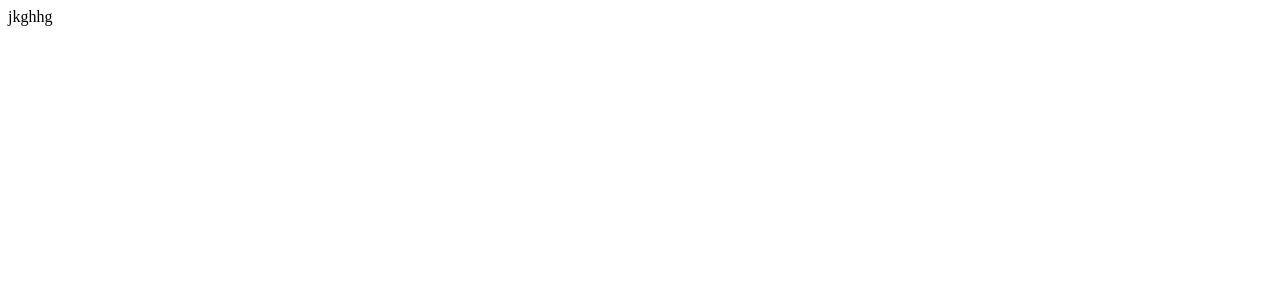
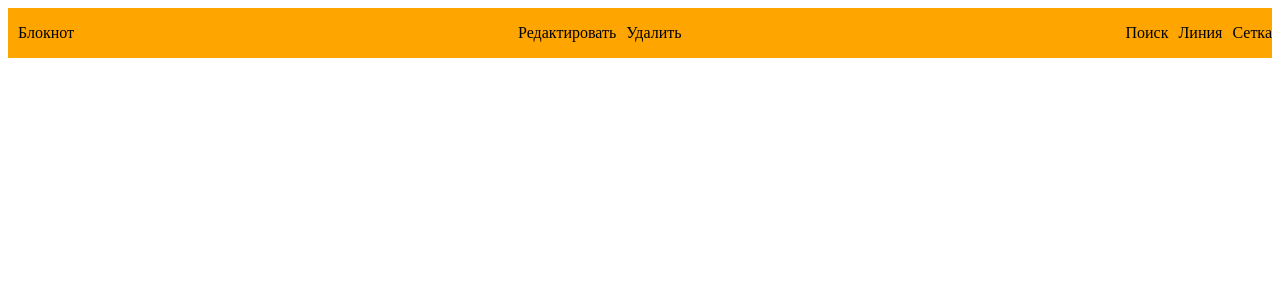
Before and after one commit to pylsar/vue-note-app, a Vue app: page / in a window 1280 px wide. Shown: the top 300 px of the page. Built offline with nearby package versions, Linux system fonts and the light colour scheme.

Commit message:
start styles

```diff
--- a/src/App.vue
+++ b/src/App.vue
@@ -1,14 +1,11 @@
 <script setup>
-
+  import ToolBar  from './components/common/ToolBar.vue';
 </script>
 
 <template>
-  <header>
-jkghhg
-  </header>
-
-  <main>
-  </main>
+  <div>
+    <ToolBar/>
+  </div>
 </template>
 
 <style scoped>
--- /dev/null
+++ b/src/components/common/ToolBar.vue
@@ -0,0 +1,38 @@
+<script setup>
+</script>
+
+<template>
+    <div class="block-note-row">
+        <div class="block-note-row-line">
+            <span>Блокнот</span>
+        </div>
+        <div class="block-note-row-line">
+            <span>Редактировать</span>
+            <span>Удалить</span>
+        </div>
+        <div class="block-note-row-line">
+            <span>Поиск</span>
+            <span>Линия</span>
+            <span>Сетка</span>
+        </div>
+    </div>
+</template>
+
+<style>
+    .block-note-row{
+        display: flex;
+        align-items: center;
+        justify-content: space-between;
+        background: orange;
+        height: 50px;
+    }
+
+    .block-note-row-line{
+        display: flex;
+        align-items: center;
+    }
+
+    .block-note-row-line span{
+        padding-left: 10px;
+    }
+</style>
```
Also changed, not shown: src/assets/icons/edit-note.svg (added), src/components/common/TopBar.vue (deleted).
